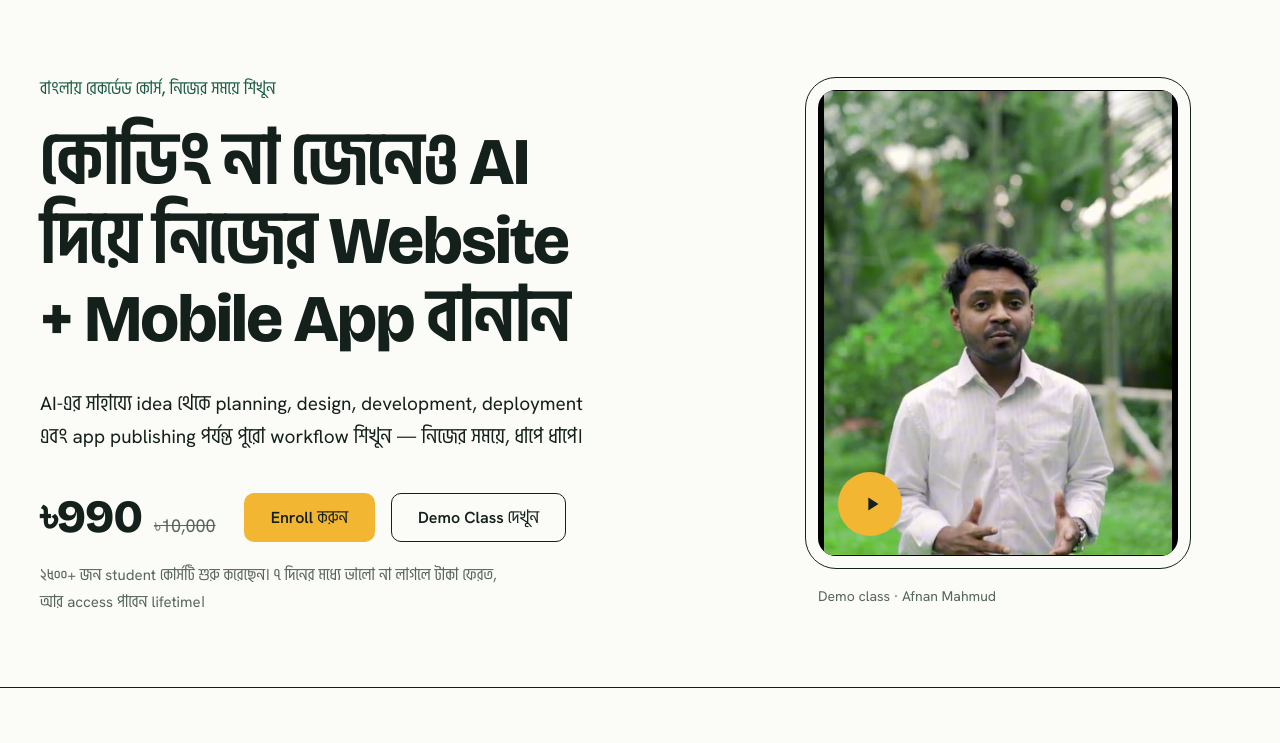
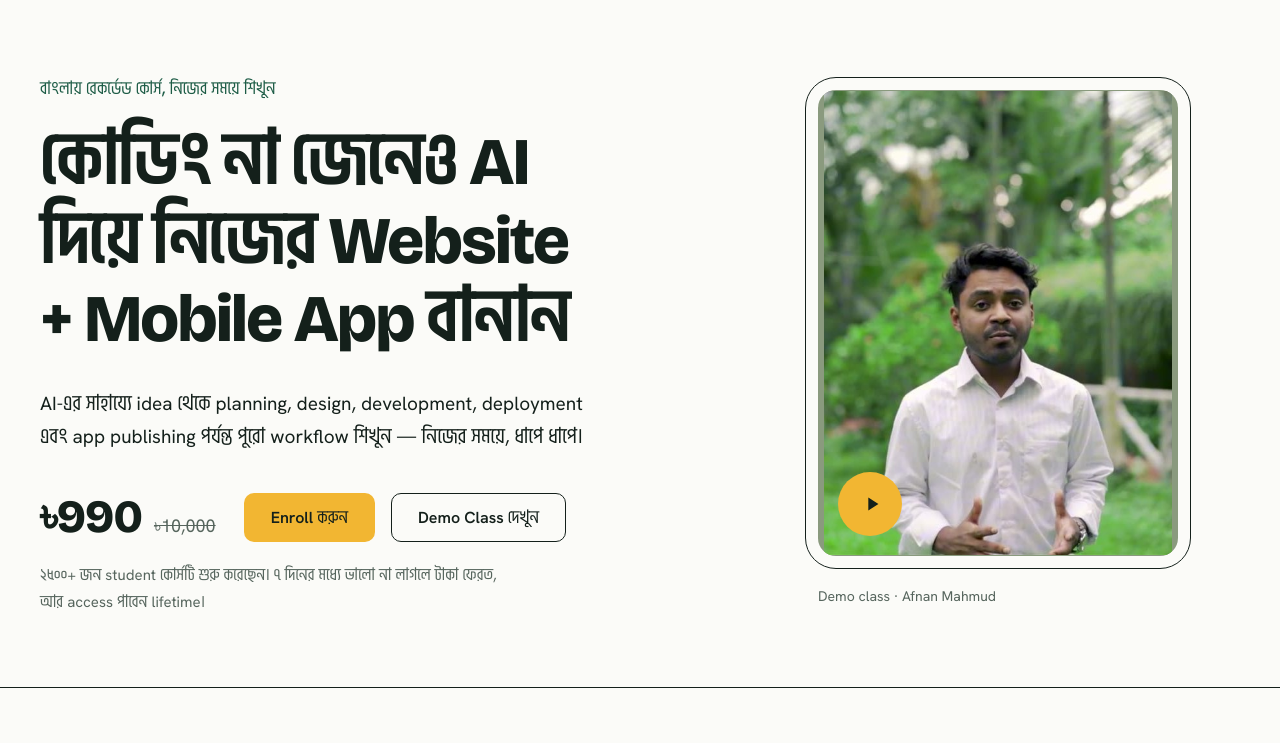
Before and after one commit to abdulllahel/afnan-landing, a plain HTML site: page v2/course.html in a window 1280 px wide. Shown: the part 57-800 px from the top of the page. Drawn offline with nearby package versions, Linux system fonts and the light colour scheme; a web font is replaced by a local one.

Commit message:
Fix hero video bars (renamed poster to bust cache), soften ticket stroke
Co-Authored-By: Claude Sonnet 5.5 <noreply@anthropic.com>

```diff
--- a/v2/blueprint.css
+++ b/v2/blueprint.css
@@ -68,7 +68,7 @@ p{text-wrap:pretty}
 .marks::before,.marks::after{content:'';position:absolute;width:26px;height:26px;border:2px solid var(--ink);pointer-events:none}
 .marks::before{left:0;top:0;border-right:0;border-bottom:0}
 .marks::after{right:0;bottom:0;border-left:0;border-top:0}
-.video{position:relative;display:block;width:100%;background:#000;border-radius:2px;overflow:hidden}
+.video{position:relative;display:block;width:100%;background:#8a9a7e;border-radius:2px;overflow:hidden}
 .video img{width:100%;height:auto;aspect-ratio:548/720;object-fit:cover}
 .play{position:absolute;left:16px;bottom:16px;width:60px;height:60px;background:var(--orange);color:var(--ink);display:grid;place-items:center;border-radius:2px;transition:transform .15s}
 .play svg{margin-left:2px}
--- a/v2/course.css
+++ b/v2/course.css
@@ -64,7 +64,7 @@ p{text-wrap:pretty}
 .fine{margin-top:20px;font-size:15px;color:var(--muted);max-width:56ch}
 .hero-media{position:relative;display:flex;flex-direction:column;justify-content:flex-end;padding-top:56px;isolation:isolate}
 .hero-media::before{content:'';position:absolute;inset:0 -50vw 0 0;background:var(--forest);z-index:-1}
-.video{position:relative;display:block;width:min(100%,360px);margin-left:48px;border-radius:18px 18px 0 0;overflow:hidden;background:#000}
+.video{position:relative;display:block;width:min(100%,360px);margin-left:48px;border-radius:18px 18px 0 0;overflow:hidden;background:#8a9a7e}
 .video img{width:100%;height:auto;aspect-ratio:548/720;object-fit:cover}
 .play{position:absolute;left:20px;bottom:20px;width:64px;height:64px;border-radius:50%;background:var(--marigold);color:var(--ink);display:grid;place-items:center;transition:transform .15s}
 .play svg{margin-left:3px}
@@ -172,7 +172,7 @@ details[open] > summary::after{transform:rotate(-135deg) translateY(-3px)}
 .faq summary{display:grid;grid-template-columns:minmax(0,1fr) 20px;gap:16px;align-items:center;padding:22px 0;cursor:pointer;list-style:none;font:700 19px/1.4 var(--head)}
 .faq p{padding:0 40px 24px 0;color:var(--muted);max-width:62ch}
 
-.ticket{position:sticky;top:calc(var(--top-h) + 24px);background:var(--white);border:1.5px solid var(--ink);border-radius:16px;padding:28px 26px}
+.ticket{position:sticky;top:calc(var(--top-h) + 24px);background:var(--white);border:1.5px solid #D6D9D2;border-radius:16px;padding:28px 26px}
 .ticket-title{font-weight:600;font-size:16px;margin-bottom:12px}
 .ticket-price{display:flex;align-items:baseline;gap:10px;flex-wrap:wrap;margin-bottom:20px}
 .ticket-price b{font:800 44px/1 var(--head);letter-spacing:-.02em}
--- a/v2/course.html
+++ b/v2/course.html
@@ -41,7 +41,7 @@
       </div>
       <figure class="hero-media">
         <button type="button" class="video js-demo" aria-label="Demo Class দেখুন">
-          <img src="../assets/demo-poster-portrait.jpg" alt="Afnan Mahmud কোর্সের demo class-এ কথা বলছেন" width="548" height="720">
+          <img src="../assets/demo-poster-fill.jpg" alt="Afnan Mahmud কোর্সের demo class-এ কথা বলছেন" width="548" height="720">
           <span class="play" aria-hidden="true"><svg viewBox="0 0 24 24" width="22" height="22"><path d="M8 5v14l11-7z" fill="currentColor"/></svg></span>
         </button>
         <figcaption>Demo class · Afnan Mahmud</figcaption>
```
Also changed, not shown: v2/blueprint.html (+1 -1 lines), assets/demo-poster-fill.jpg (renamed from assets/demo-poster-portrait.jpg).
